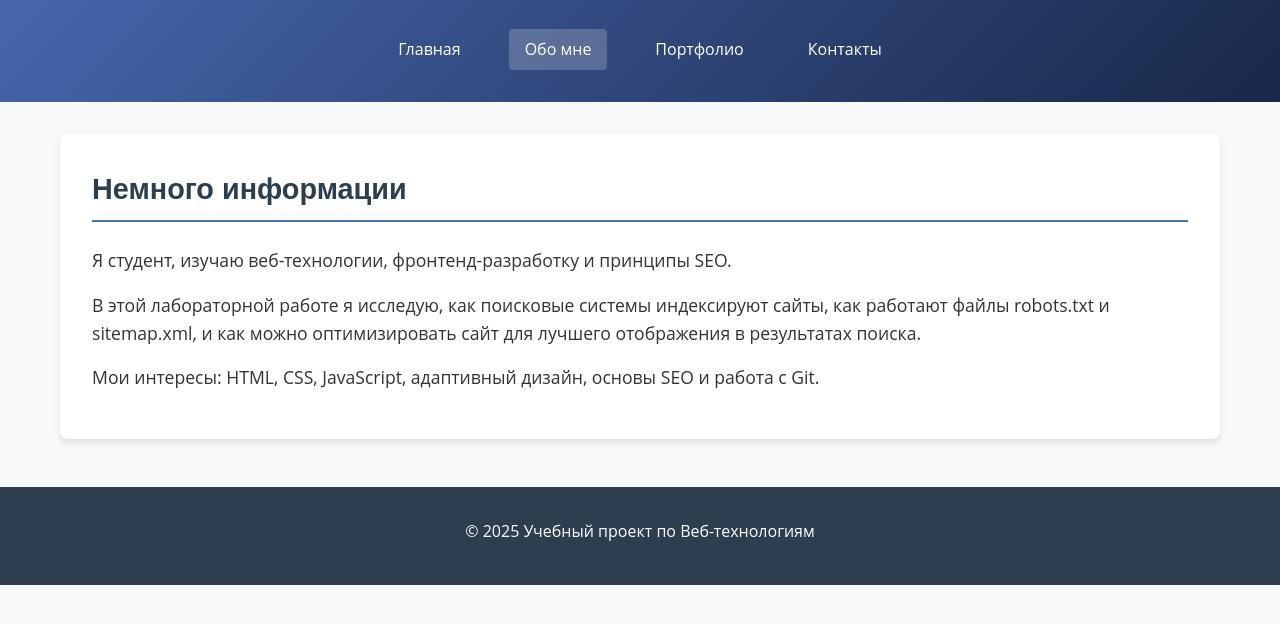
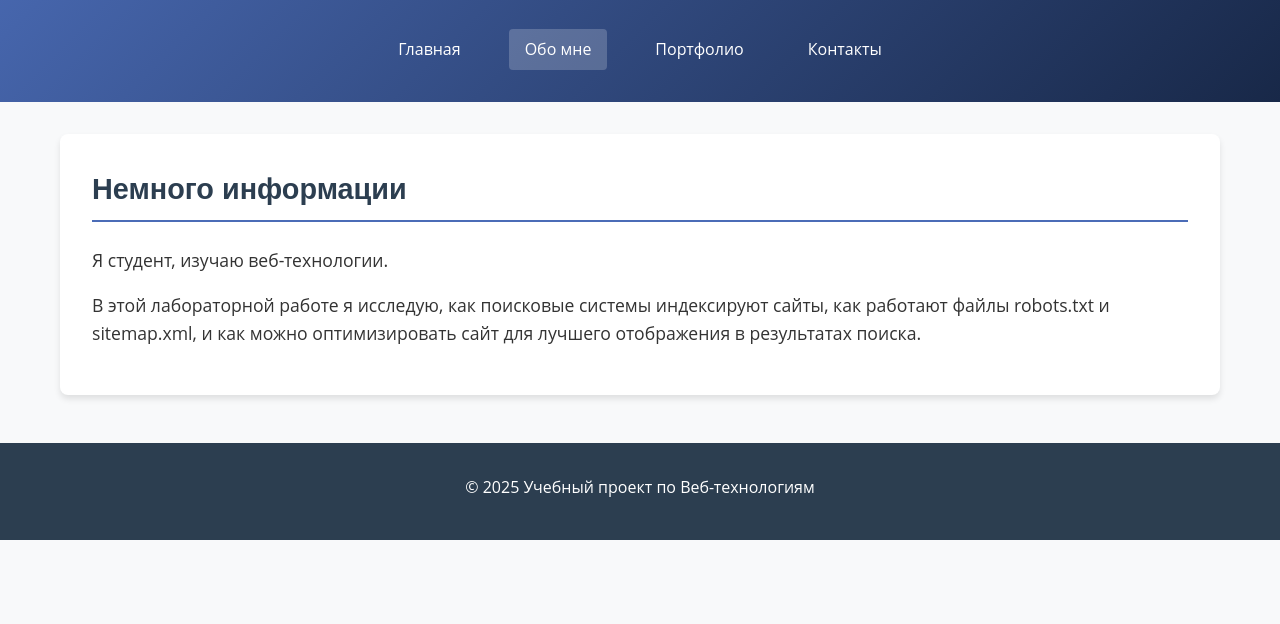
Before and after one commit to KCHAUUU/university-lab-seo, a plain HTML site: page about.html in a window 1280 px wide. Shown: the part 138-762 px from the top of the page. Drawn offline with Linux system fonts and the light colour scheme.

Commit message:
Update about.html

```diff
--- a/about.html
+++ b/about.html
@@ -26,9 +26,8 @@
         <section class="intro">
             <h2 class="section-title">Немного информации</h2>
             <div class="intro-content">
-                <p>Я студент, изучаю веб-технологии, фронтенд-разработку и принципы SEO.</p>
+                <p>Я студент, изучаю веб-технологии.</p>
                 <p>В этой лабораторной работе я исследую, как поисковые системы индексируют сайты, как работают файлы robots.txt и sitemap.xml, и как можно оптимизировать сайт для лучшего отображения в результатах поиска.</p>
-                <p>Мои интересы: HTML, CSS, JavaScript, адаптивный дизайн, основы SEO и работа с Git.</p>
             </div>
         </section>
     </main>
```
